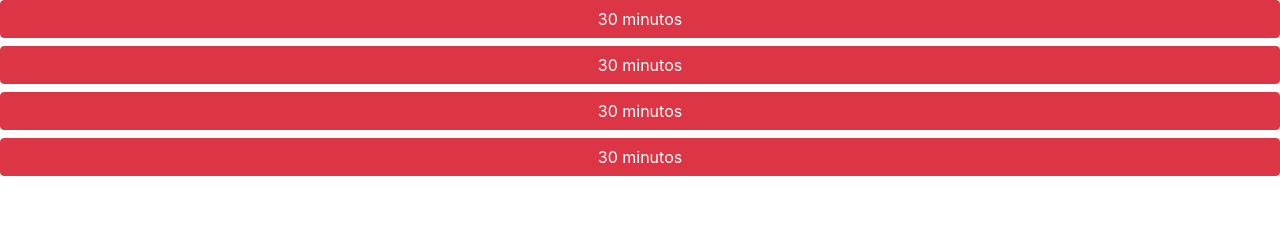
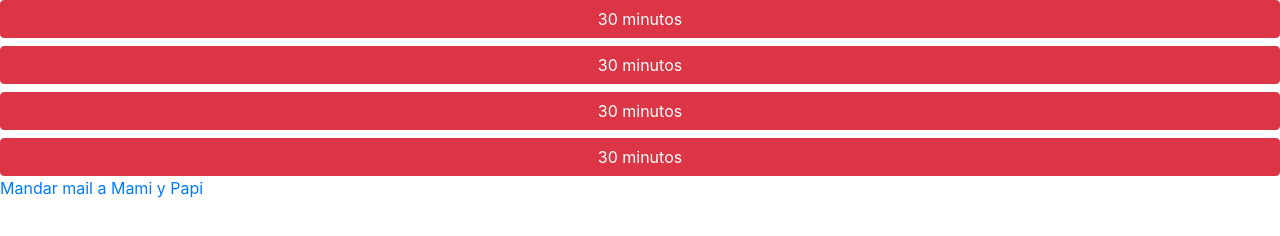
Before and after one commit to DiegoHarari/tvtimer, a website: page index.html in a window 1280 px wide. Drawn offline with nearby package versions, Linux system fonts and the light colour scheme.

Commit message:
graph wip

```diff
--- a/index.html
+++ b/index.html
@@ -25,6 +25,7 @@
         <button type="button" class="btn btn-danger btn-block four">
           30 minutos
         </button>
+        <a href = "mailto: diehara@gmail.com, carolina@peoplecare.com.ar">Mandar mail a Mami y Papi</a>
       </div>
     </div>
     <script src='app.js'></script>
```
